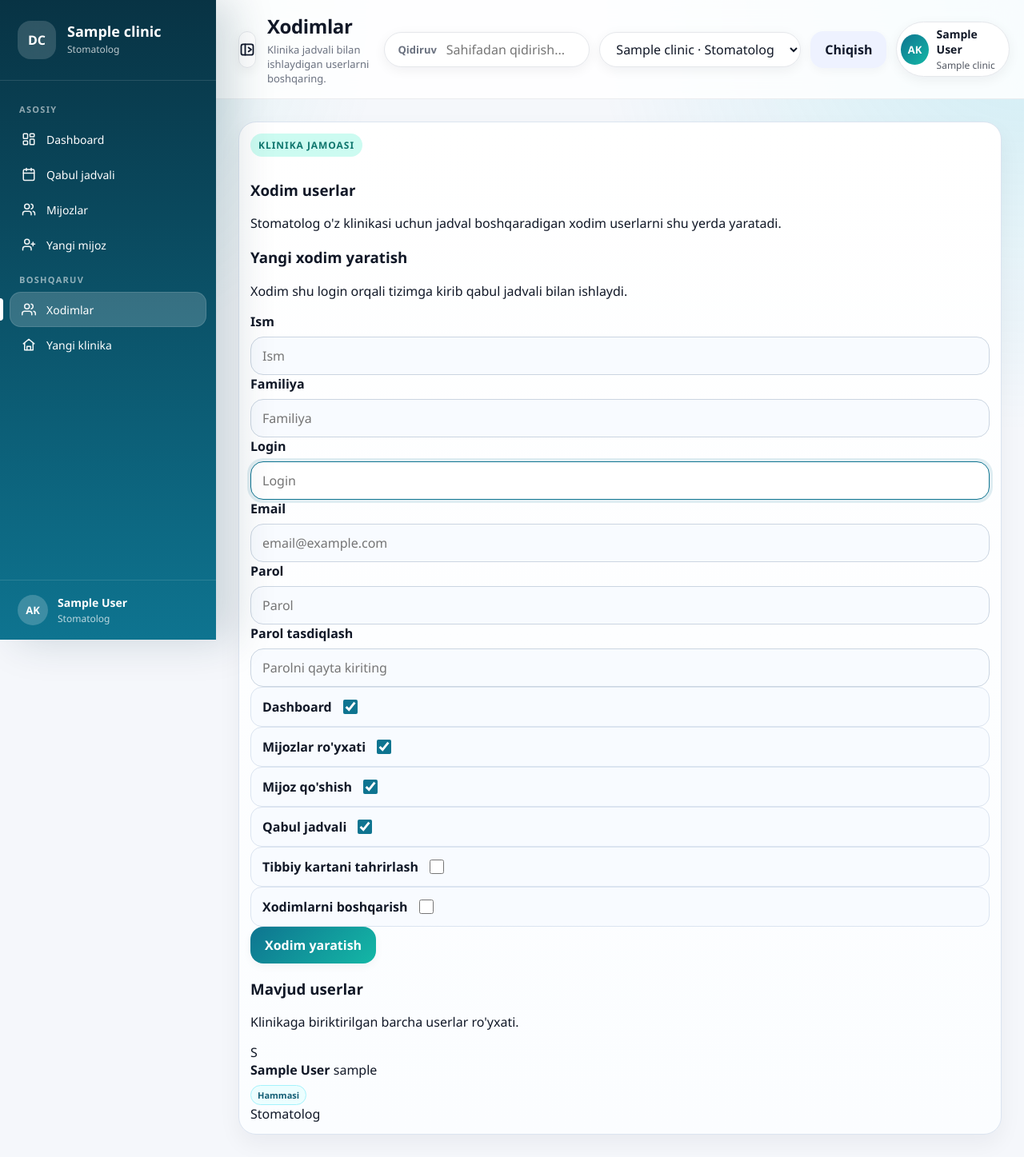
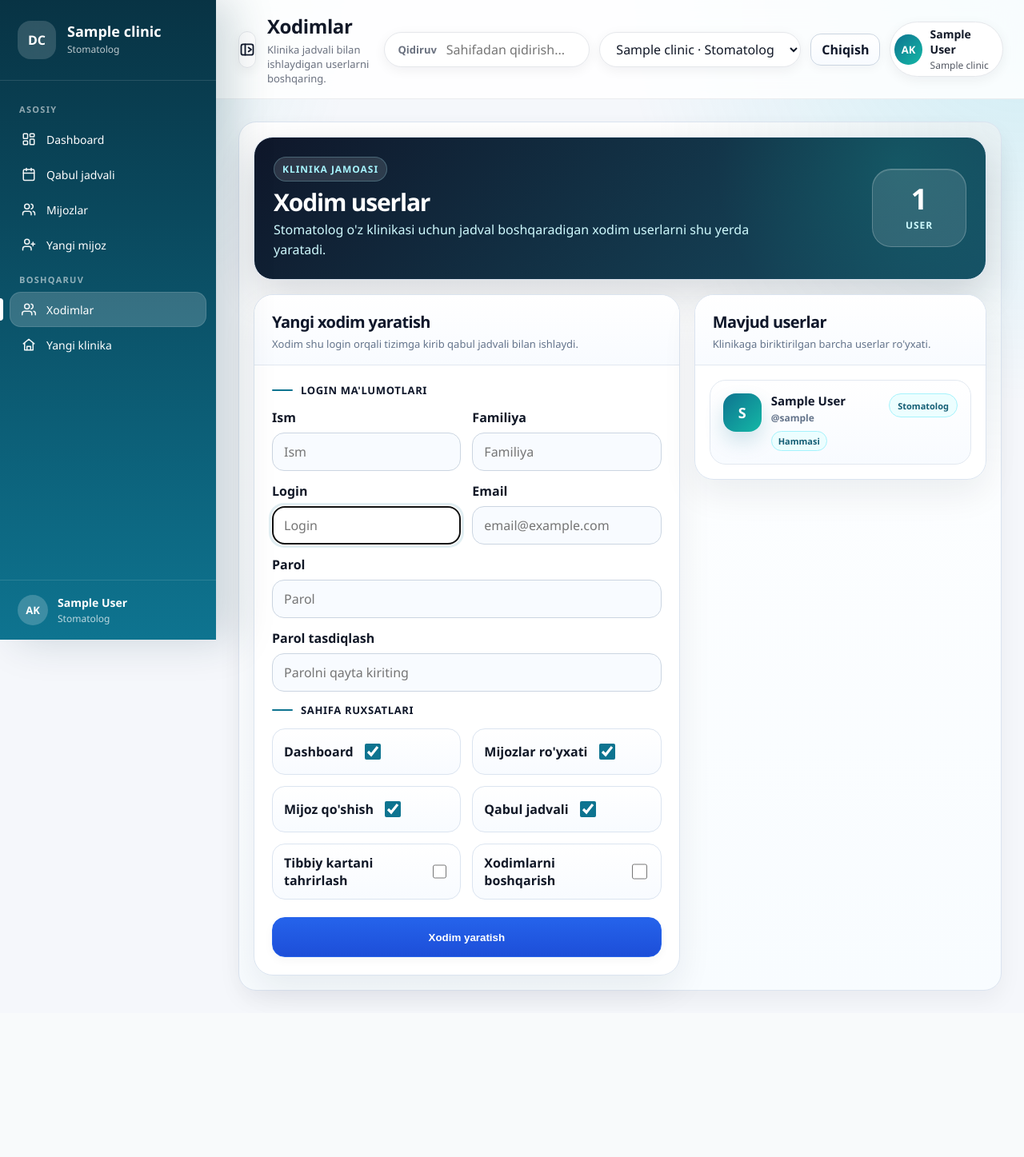
Before and after one commit to behruz12005/dental_project, a Django app: page /doctor/staff/ in a window 1280 px wide. Shown: the whole page at 80% size. After the commit the page ends 1252 px from the top, so only its background shows below. Run offline with Django 5.2, Linux system fonts and the light colour scheme; a user stored in the database is signed in; tables that the repository leaves empty hold one stand-in row (values such as "Sample post").

Commit message:
Improve staff management page UI

```diff
--- a/doctor/static/doctor/doctor.css
+++ b/doctor/static/doctor/doctor.css
@@ -122,6 +122,222 @@ a{text-decoration:none;color:inherit}
   font-size:11px;
   font-style:normal;
   font-weight:900;
+}
+.staff-page-card{
+  padding:18px;
+  background:
+    radial-gradient(circle at top right, rgba(14,116,144,.10), transparent 30%),
+    linear-gradient(180deg,#ffffff 0%,#f8fcff 100%);
+}
+.staff-page-hero{
+  display:flex;
+  align-items:center;
+  justify-content:space-between;
+  gap:18px;
+  margin-bottom:18px;
+  padding:24px;
+  border:1px solid #dbe4f0;
+  border-radius:24px;
+  background:
+    radial-gradient(circle at 88% 18%, rgba(20,184,166,.18), transparent 28%),
+    linear-gradient(135deg,#0f172a 0%,#164e63 100%);
+  color:#ffffff;
+  box-shadow:0 20px 48px rgba(15,23,42,.16);
+}
+.staff-page-hero .eyebrow{
+  background:rgba(255,255,255,.12);
+  color:#a5f3fc;
+  border:1px solid rgba(165,243,252,.24);
+}
+.staff-page-hero h1{
+  margin:0 0 6px;
+  font-size:30px;
+  line-height:1.08;
+  letter-spacing:-.04em;
+}
+.staff-page-hero p{
+  margin:0;
+  max-width:650px;
+  color:#cffafe;
+  line-height:1.55;
+}
+.staff-hero-metric{
+  min-width:118px;
+  min-height:98px;
+  display:grid;
+  place-items:center;
+  padding:16px;
+  border-radius:24px;
+  background:rgba(255,255,255,.12);
+  border:1px solid rgba(255,255,255,.22);
+  box-shadow:inset 0 1px 0 rgba(255,255,255,.14);
+}
+.staff-hero-metric strong{
+  display:block;
+  font-size:36px;
+  line-height:1;
+}
+.staff-hero-metric span{
+  color:#cffafe;
+  font-size:12px;
+  font-weight:900;
+  letter-spacing:.08em;
+  text-transform:uppercase;
+}
+.staff-layout{
+  display:grid;
+  grid-template-columns:minmax(0,1.05fr) minmax(340px,.72fr);
+  gap:18px;
+  align-items:start;
+}
+.staff-form-card,
+.staff-list-card{
+  border:1px solid #dbe4f0;
+  border-radius:24px;
+  background:rgba(255,255,255,.94);
+  box-shadow:0 18px 44px rgba(15,23,42,.07);
+  overflow:hidden;
+}
+.staff-section-head{
+  padding:20px 22px 16px;
+  border-bottom:1px solid #e2e8f0;
+  background:linear-gradient(180deg,#ffffff 0%,#f8fbff 100%);
+}
+.staff-section-head h3{
+  margin:0 0 5px;
+  color:#0f172a;
+  font-size:20px;
+  letter-spacing:-.03em;
+}
+.staff-section-head p{
+  margin:0;
+  color:#64748b;
+  font-size:13px;
+  line-height:1.5;
+}
+.staff-form-grid{
+  display:grid;
+  grid-template-columns:repeat(2,minmax(0,1fr));
+  gap:14px;
+  padding:22px;
+}
+.staff-form-subtitle{
+  display:flex;
+  align-items:center;
+  gap:10px;
+  color:#0f172a;
+  font-size:13px;
+  font-weight:950;
+  letter-spacing:.05em;
+  text-transform:uppercase;
+}
+.staff-form-subtitle::before{
+  content:"";
+  width:26px;
+  height:2px;
+  border-radius:999px;
+  background:#0e7490;
+}
+.staff-form-grid .form-input{
+  min-height:48px;
+  border-radius:15px;
+  background:#f8fbff;
+  transition:.18s ease;
+}
+.staff-form-grid .form-input:focus{
+  border-color:#0e7490;
+  background:#ffffff;
+  box-shadow:0 0 0 4px rgba(14,116,144,.12);
+}
+.staff-form-grid .form-group:has(.form-checkbox){
+  position:relative;
+  min-height:58px;
+  border-radius:16px;
+  background:
+    linear-gradient(180deg,#ffffff 0%,#f8fbff 100%);
+  transition:.18s ease;
+}
+.staff-form-grid .form-group:has(.form-checkbox):hover{
+  border-color:#67e8f9;
+  box-shadow:0 10px 24px rgba(14,116,144,.08);
+}
+.staff-form-grid .form-group:has(.form-checkbox) .form-checkbox{
+  width:20px;
+  height:20px;
+}
+.staff-form-grid .form-actions{
+  padding-top:8px;
+}
+.staff-form-grid .form-actions .btn{
+  width:100%;
+  min-height:50px;
+  border-radius:16px;
+}
+.staff-member-list{
+  display:grid;
+  gap:12px;
+  padding:18px;
+}
+.staff-member-item{
+  display:grid;
+  grid-template-columns:auto minmax(0,1fr) auto;
+  gap:12px;
+  align-items:start;
+  padding:16px;
+  border:1px solid #e2e8f0;
+  border-radius:20px;
+  background:linear-gradient(180deg,#ffffff 0%,#f8fbff 100%);
+  transition:.18s ease;
+}
+.staff-member-item:hover{
+  transform:translateY(-2px);
+  border-color:#a5f3fc;
+  box-shadow:0 14px 28px rgba(15,23,42,.08);
+}
+.staff-member-avatar{
+  width:48px;
+  height:48px;
+  display:grid;
+  place-items:center;
+  border-radius:16px;
+  background:linear-gradient(135deg,#0e7490,#14b8a6);
+  color:#ffffff;
+  font-size:18px;
+  font-weight:950;
+  box-shadow:0 12px 24px rgba(14,116,144,.18);
+}
+.staff-member-copy{
+  min-width:0;
+}
+.staff-member-copy strong{
+  display:block;
+  color:#0f172a;
+  font-size:15px;
+  line-height:1.25;
+}
+.staff-member-copy > span{
+  display:block;
+  margin-top:3px;
+  color:#64748b;
+  font-size:12px;
+  font-weight:800;
+}
+.staff-role-badge{
+  display:inline-flex;
+  align-items:center;
+  min-height:30px;
+  padding:6px 10px;
+  border-radius:999px;
+  background:#f1f5f9;
+  color:#334155;
+  font-size:11px;
+  font-weight:950;
+  white-space:nowrap;
+}
+.staff-role-badge.is-owner{
+  background:#ecfeff;
+  color:#155e75;
+  border:1px solid #a5f3fc;
 }
 .form-actions{display:flex;gap:10px;flex-wrap:wrap}
 .form-error{color:#b91c1c;font-size:14px}
@@ -983,8 +1199,15 @@ a{text-decoration:none;color:inherit}
   .history-head-row,.timeline-topline{flex-direction:column;align-items:flex-start}
   .patient-form-hero,
   .customer-list-hero,
+  .staff-page-hero,
+  .staff-layout,
   .patient-form-layout,
   .customer-filter-bar,
+  .staff-form-grid,
   .patient-form-grid{grid-template-columns:1fr}
+  .staff-page-hero{align-items:flex-start}
+  .staff-hero-metric{width:100%;min-height:84px}
+  .staff-member-item{grid-template-columns:auto minmax(0,1fr)}
+  .staff-role-badge{grid-column:2}
   .customer-list-summary{flex-direction:column;align-items:flex-start}
 }
--- a/doctor/templates/doctor/staff_list.html
+++ b/doctor/templates/doctor/staff_list.html
@@ -1,11 +1,6 @@
 {% extends 'doctor/base.html' %}
-{% load static %}
 
 {% block title %}Xodimlar{% endblock %}
-
-{% block extra_head %}
-  <link rel="stylesheet" href="{% static 'doctor/staff-calendar.css' %}">
-{% endblock %}
 
 {% block content %}
   <section class="page-card staff-page-card">
@@ -14,6 +9,10 @@
         <div class="eyebrow">Klinika jamoasi</div>
         <h1>Xodim userlar</h1>
         <p>Stomatolog o'z klinikasi uchun jadval boshqaradigan xodim userlarni shu yerda yaratadi.</p>
+      </div>
+      <div class="staff-hero-metric">
+        <strong>{{ memberships|length }}</strong>
+        <span>user</span>
       </div>
     </div>
 
@@ -25,7 +24,11 @@
         </div>
         <form method="post" class="staff-form-grid">
           {% csrf_token %}
+          <div class="staff-form-subtitle form-group-full">Login ma'lumotlari</div>
           {% for field in form %}
+            {% if field.name == "can_view_dashboard" %}
+              <div class="staff-form-subtitle form-group-full">Sahifa ruxsatlari</div>
+            {% endif %}
             <div class="form-group{% if field.name == 'password1' or field.name == 'password2' %} form-group-full{% endif %}">
               <label for="{{ field.id_for_label }}">{{ field.label }}</label>
               {{ field }}
@@ -51,7 +54,7 @@
               <div class="staff-member-avatar">{{ membership.user.first_name|default:membership.user.username|slice:":1"|upper }}</div>
               <div class="staff-member-copy">
                 <strong>{{ membership.user.get_full_name|default:membership.user.username }}</strong>
-                <span>{{ membership.user.username }}</span>
+                <span>@{{ membership.user.username }}</span>
                 <div class="staff-permission-list">
                   {% if membership.is_owner %}
                     <em>Hammasi</em>
```
